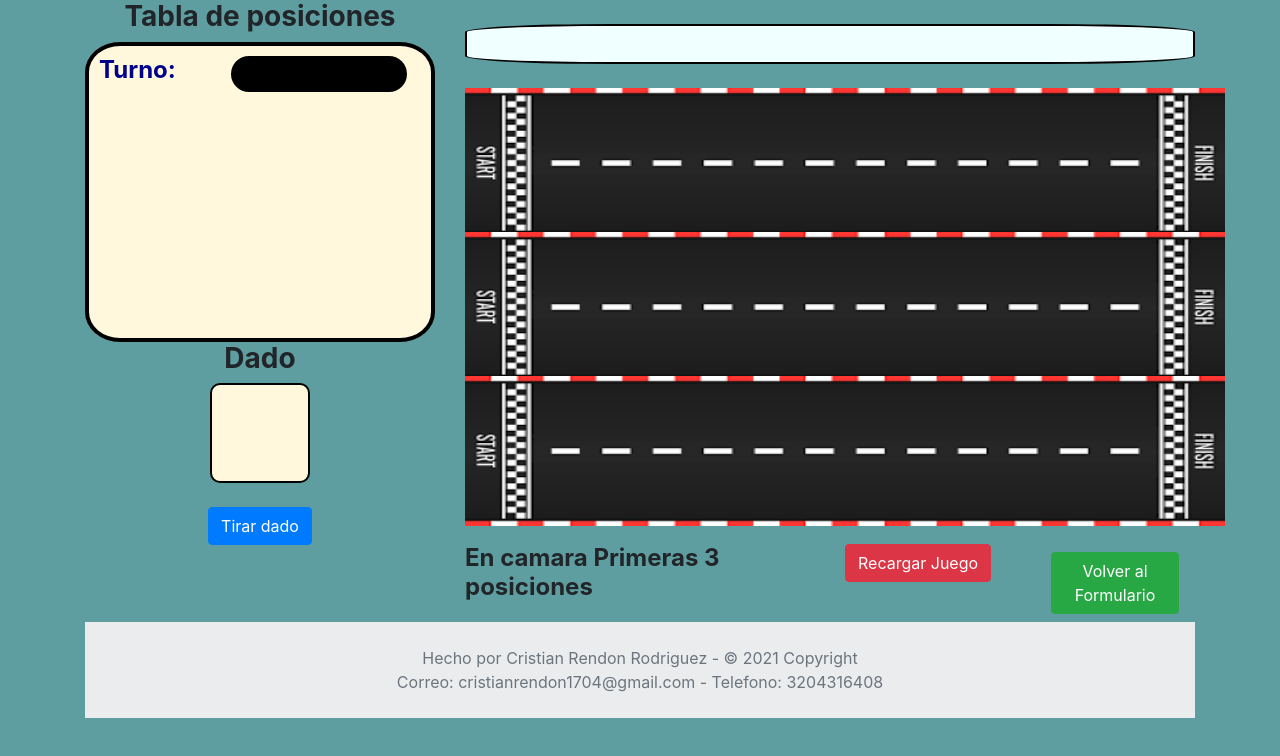
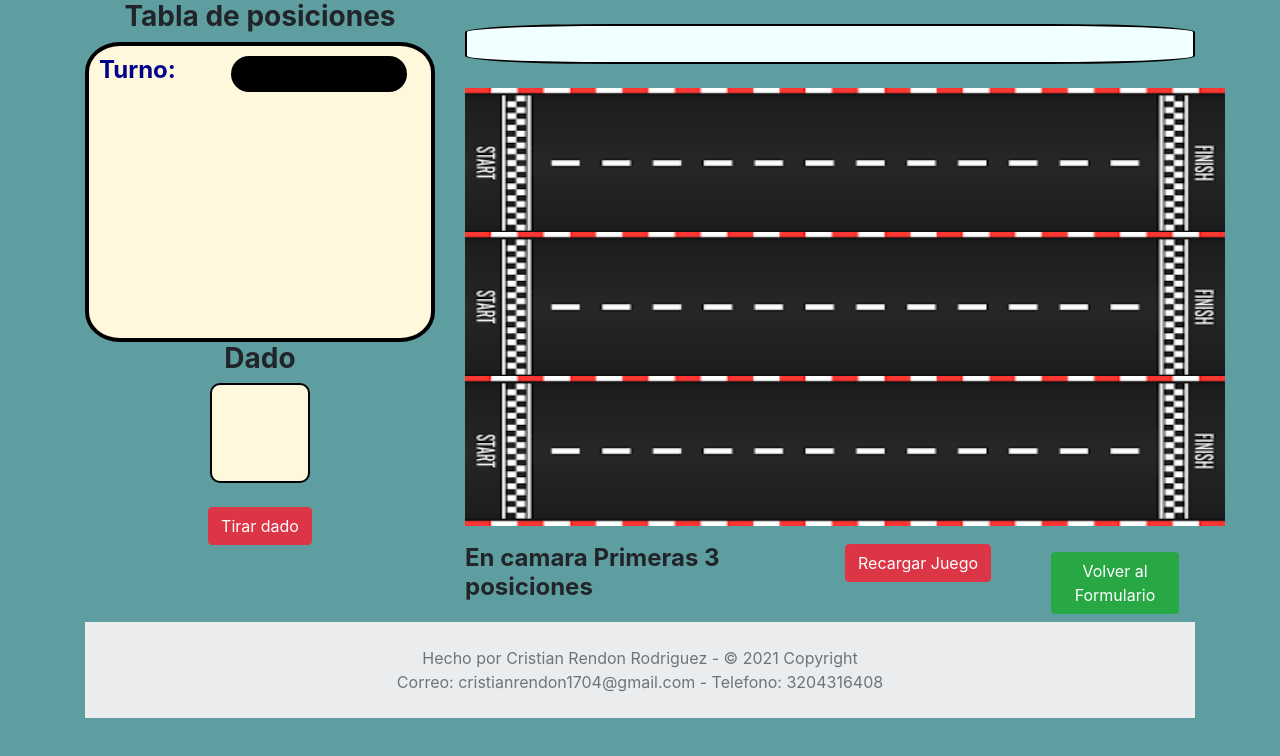
Before and after one commit to CRISTIANRENDON17/Examen-Cristian-Sofka, a plain HTML site: page Jugar.html in a window 1280 px wide. Drawn offline with nearby package versions, Linux system fonts and the light colour scheme.

Commit message:
ultimo cambio

```diff
--- a/JS/JugarFunciones.js
+++ b/JS/JugarFunciones.js
@@ -89,11 +89,13 @@ function LanzarDado() {
       if (ArrayJuego[aux1].getifConductor() === false) {
         //swal("Maquina Jugando \nTurno de " + ArrayJuego[aux1].getNombre(), "");
         document.getElementById("Tirar_Dado").disabled = true;
+
         LanzarDado();
       } else {
         //swal("Turno de " + ArrayJuego[aux1].getNombre() + "\n ¡Tira del Dado! :D","");
         dado(0);
         document.getElementById("Tirar_Dado").disabled = false;
+
       }
     }, 1500);
     document.getElementById("Tirar_Dado").disabled = true;
--- a/Jugar.html
+++ b/Jugar.html
@@ -39,7 +39,7 @@
                 <div class="Dado" id="Dado">
                 </div>
                 <br>
-                <button class="btn btn-primary" id="Tirar_Dado">Tirar dado</button>
+                <button class="btn btn-danger" id="Tirar_Dado">Tirar dado</button>
             </div>
         </div>
          <div class="col-8">
```
Also changed, not shown: index.html (+0 -5 lines), 1 - Instrucciones.txt, 1 other file.
